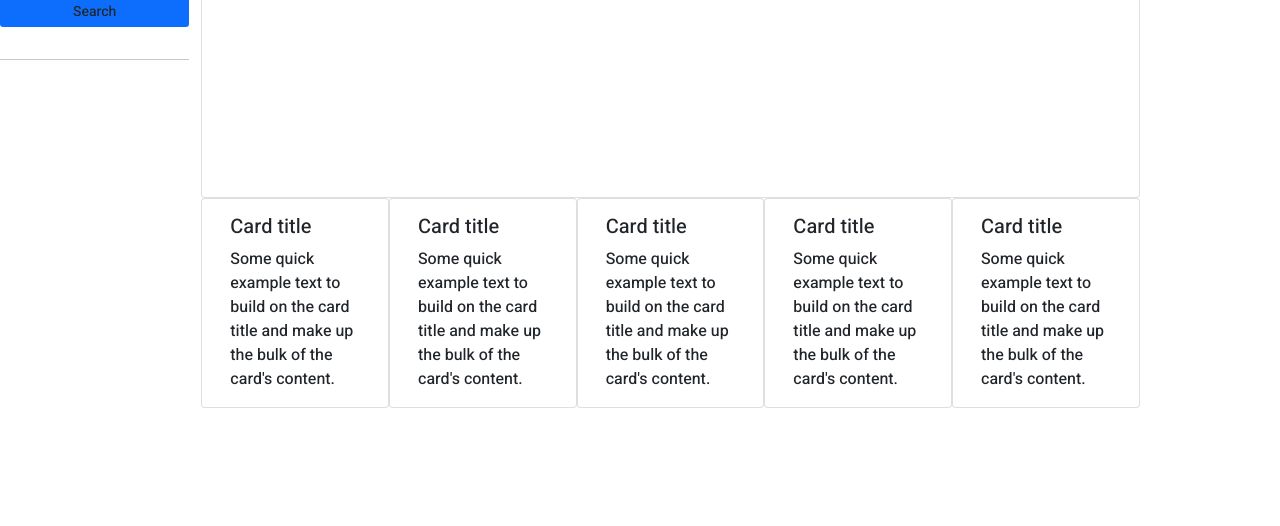
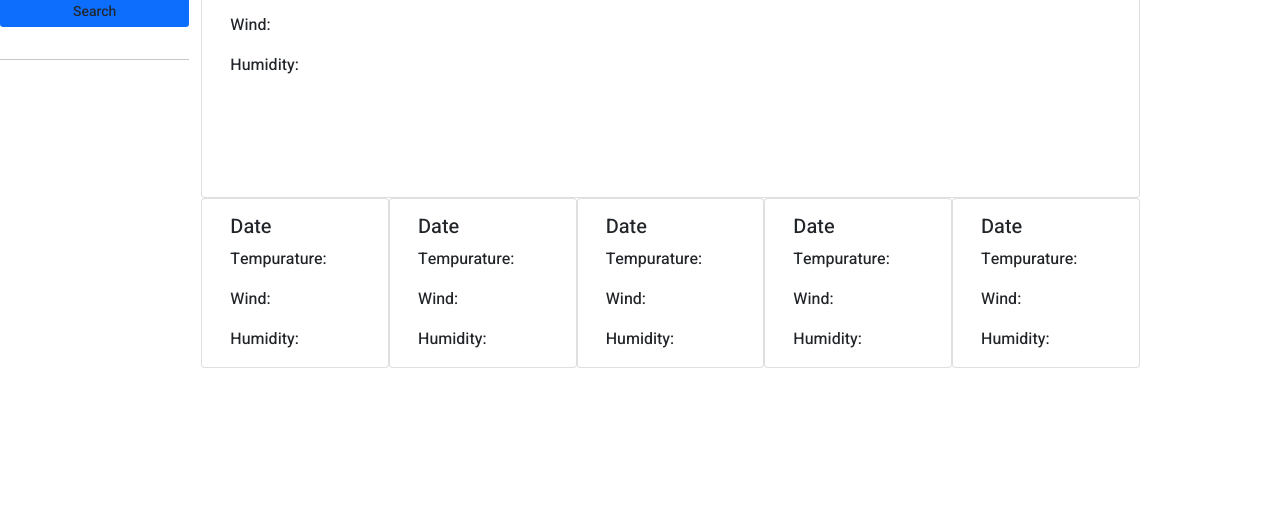
Before and after one commit to Blackswan1010/weather-forecast, a plain HTML site: page index.html in a window 1280 px wide. Shown: the part 274-800 px from the top of the page. Drawn offline with nearby package versions, Linux system fonts and the light colour scheme; no server answers.

Commit message:
initiate local storage for cities, clean and add html tags, add eventlistener to the dynamically added buttons

```diff
--- a/assets/script.js
+++ b/assets/script.js
@@ -1,15 +1,16 @@
 var userInput = document.getElementById("input");
 var citiesDiv = document.getElementById("cities");
 var searchBtn = document.getElementById("searchBtn");
+var button = document.querySelector(".btn");
 var apiKey = 'c6d6f56d59b4c33747b4f2496da55c91';
 var city = ['atlanta', 'denver', 'seattle', 'san+francisco', 'orlando', 'new+york', 'chicago', 'austin'];
 
 
+// Rendering and dynamically appending locations under the search bar
 for (var i = 0; i < city.length; i++) {
     var queryUrl = 'https://api.openweathermap.org/data/2.5/forecast?q=' + city[i] + '&appid=' + apiKey;
     fetch(queryUrl)
         .then(function (response) {
-            // console.log('response', response);
             return response.json();
         })
         .then(function (data) {
@@ -20,5 +21,25 @@ for (var i = 0; i < city.length; i++) {
             cityName.textContent = data.city.name;
             citiesDiv.appendChild(cityName);
         })
+    if (!localStorage.getItem(city[i])) {
+        localStorage.setItem(city[i], queryUrl);
+    }
+}
+
+function getWeatherInfo(event){
+    var target = event.target;
+    fetch(localStorage.getItem(target.textContent))
+        .then(function (response){
+            return response.json();
+        })
+        .then(function (data){
+            var
+        })
 
 }
+
+button.addEventListener('click', getWeatherInfo);
+
+
+
+// temp, wind, humidity, picture, date
--- a/index.html
+++ b/index.html
@@ -21,7 +21,8 @@
             <p class="text-center">Search for a City:</p>
             <form class="form-inline mr-auto d-block">
                 <input class="col-12 mr-sm-2" type="text" placeholder="Search" aria-label="Search" id="input">
-                <button class="col-12 btn btn-unique btn-rounded btn-sm my-3 bg-primary" type="submit" id="searchBtn">Search</button>
+                <button class="col-12 btn btn-unique btn-rounded btn-sm my-3 bg-primary" type="submit"
+                    id="searchBtn">Search</button>
                 <hr />
                 <div class="d-grid gap-2 col-12 mx-auto" id="cities">
 
@@ -32,8 +33,10 @@
             <div class="row col-12">
                 <div class="card" style="width: 90%; height: 18rem;">
                     <div class="card-body">
-                      <h2 class="card-title">Card title</h2>
-                      <p class="card-text">Some quick example text to build on the card title and make up the bulk of the card's content.</p>
+                        <h2 class="card-title">Date</h2>
+                        <p class="card-text">Tempurature: </p>
+                        <p class="card-text">Wind: </p>
+                        <p class="card-text">Humidity: </p>
 
                     </div>
                 </div>
@@ -41,37 +44,45 @@
             <div class="row col-12">
                 <div class="card" style="width: 18%;">
                     <div class="card-body">
-                        <h5 class="card-title">Card title</h5>
-                        <p class="card-text">Some quick example text to build on the card title and make up the bulk of
-                            the card's content.</p>
-
+                        <h5 class="card-title">Date</h5>
+                        <p class="card-text">Tempurature: </p>
+                        <p class="card-text">Wind: </p>
+                        <p class="card-text">Humidity: </p>
                     </div>
                 </div>
                 <div class="card" style="width: 18%;">
                     <div class="card-body">
-                      <h5 class="card-title">Card title</h5>
-                      <p class="card-text">Some quick example text to build on the card title and make up the bulk of the card's content.</p>
+                        <h5 class="card-title">Date</h5>
+                        <p class="card-text">Tempurature: </p>
+                        <p class="card-text">Wind: </p>
+                        <p class="card-text">Humidity: </p>
 
                     </div>
                 </div>
                 <div class="card" style="width: 18%">
                     <div class="card-body">
-                      <h5 class="card-title">Card title</h5>
-                      <p class="card-text">Some quick example text to build on the card title and make up the bulk of the card's content.</p>
+                        <h5 class="card-title">Date</h5>
+                        <p class="card-text">Tempurature: </p>
+                        <p class="card-text">Wind: </p>
+                        <p class="card-text">Humidity: </p>
 
                     </div>
                 </div>
                 <div class="card" style="width: 18%">
                     <div class="card-body">
-                      <h5 class="card-title">Card title</h5>
-                      <p class="card-text">Some quick example text to build on the card title and make up the bulk of the card's content.</p>
+                        <h5 class="card-title">Date</h5>
+                        <p class="card-text">Tempurature: </p>
+                        <p class="card-text">Wind: </p>
+                        <p class="card-text">Humidity: </p>
 
                     </div>
                 </div>
                 <div class="card" style="width: 18%">
                     <div class="card-body">
-                      <h5 class="card-title">Card title</h5>
-                      <p class="card-text">Some quick example text to build on the card title and make up the bulk of the card's content.</p>
+                        <h5 class="card-title">Date</h5>
+                        <p class="card-text">Tempurature: </p>
+                        <p class="card-text">Wind: </p>
+                        <p class="card-text">Humidity: </p>
 
                     </div>
                 </div>
```
Lines whose indentation alone changed are shown as unchanged.
